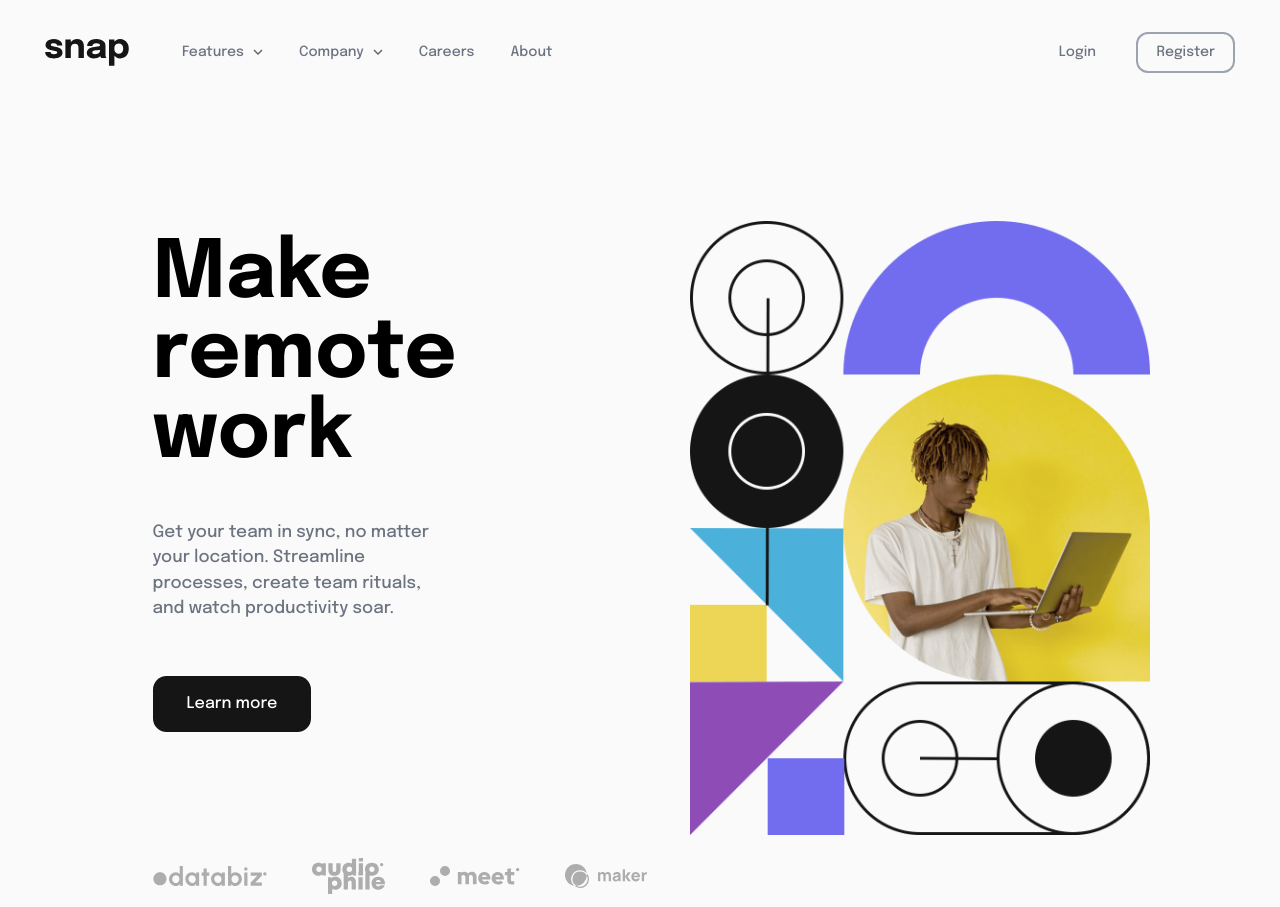
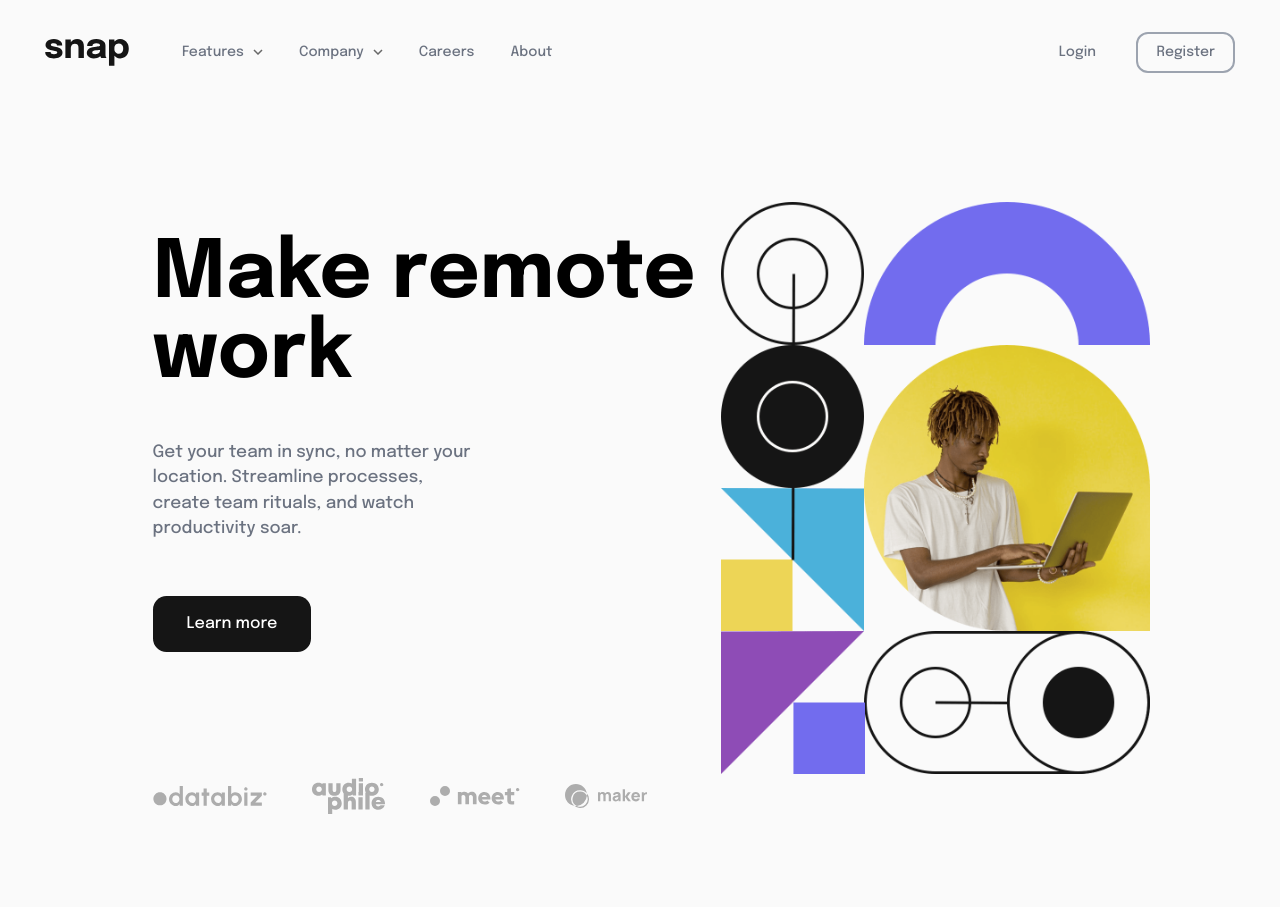
Before and after one commit to mfkutz/snap-frontendMentor, a React (Vite) app: page / in a window 1280 px wide. After the commit the page ends 827 px from the top, so only its background shows below. Built offline with nearby package versions, Linux system fonts and the light colour scheme.

Commit message:
image background

```diff
--- a/src/components/Hero.jsx
+++ b/src/components/Hero.jsx
@@ -34,9 +34,9 @@ const Hero = () => {
             </div>
 
             {/* ****************HERO 2 *************************/}
-            <div className='flex justify-center order-1 lg:order-2 lg:max-w-full lg:min-h-full'>
+            <div className='flex justify-center order-1 lg:order-2 lg:max-w-[460px] lg:min-w-[400px] lg:min-h-full'>
                 <img className='lg:hidden' src={mobile} alt="" />
-                <img className=' hidden lg:block min-w-[460px] object-contain' src={desktop} alt="" />
+                <img className=' hidden lg:block object-contain' src={desktop} alt="" />
             </div>
 
         </div>
```
